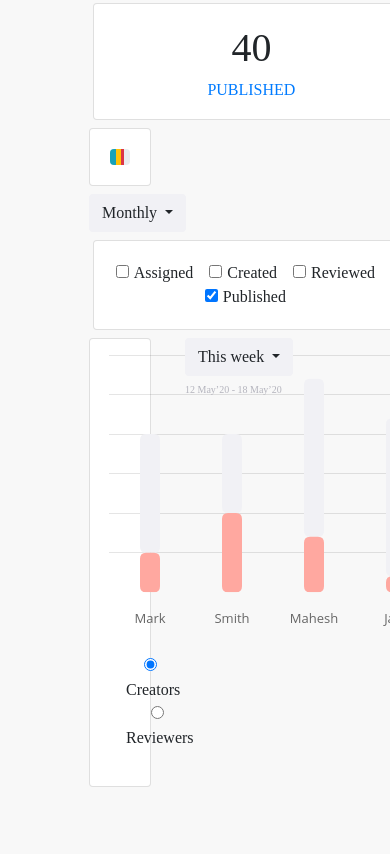
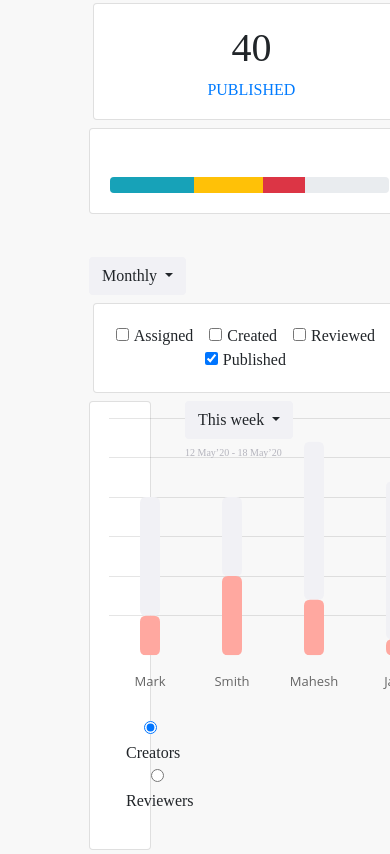
Before and after one commit to NarutoOp/UI, a plain HTML site: page index.html in a window 390 px wide. Shown: the part 910-1764 px from the top of the page. Before the commit the page ends 1701 px from the top, so only its background shows below. Drawn offline with nearby package versions, Linux system fonts and the light colour scheme.

Commit message:
Update index.html

```diff
--- a/index.html
+++ b/index.html
@@ -95,7 +95,7 @@ body {
         </div>
         <h6 class="mt-2" style="color:#B4B4BD;font-size: 10px;">12 May’20 - 18 May’20</h6>
       </div>
-
+<!-- cards -->
       <div class="col-sm-6 ml-1">
         <div class="card-deck">
           <div class="card m-1">
@@ -124,11 +124,12 @@ body {
           </div>
         </div>
       </div>
+<!-- Progress bar -->
 
-      <div class="col-sm-4" style="width:100px;">
-        <div class="card-deck">
-          <div class="card m-1">
-            <div class="card-body text-center">
+      <div class="col-sm-4">
+        <div class="card-deck" style="height: 125px;">
+          <div class="card m-1 ">
+            <div class="card-body text-center pt-5">
               <div class="progress">
                 <div class="progress-bar bg-info" role="progressbar" style="width:30%">
                 </div>
@@ -136,7 +137,6 @@ body {
                 </div>
                 <div class="progress-bar bg-danger" role="progressbar" style="width:15%">
                 </div>
-
               </div>
             </div>
           </div>
```
